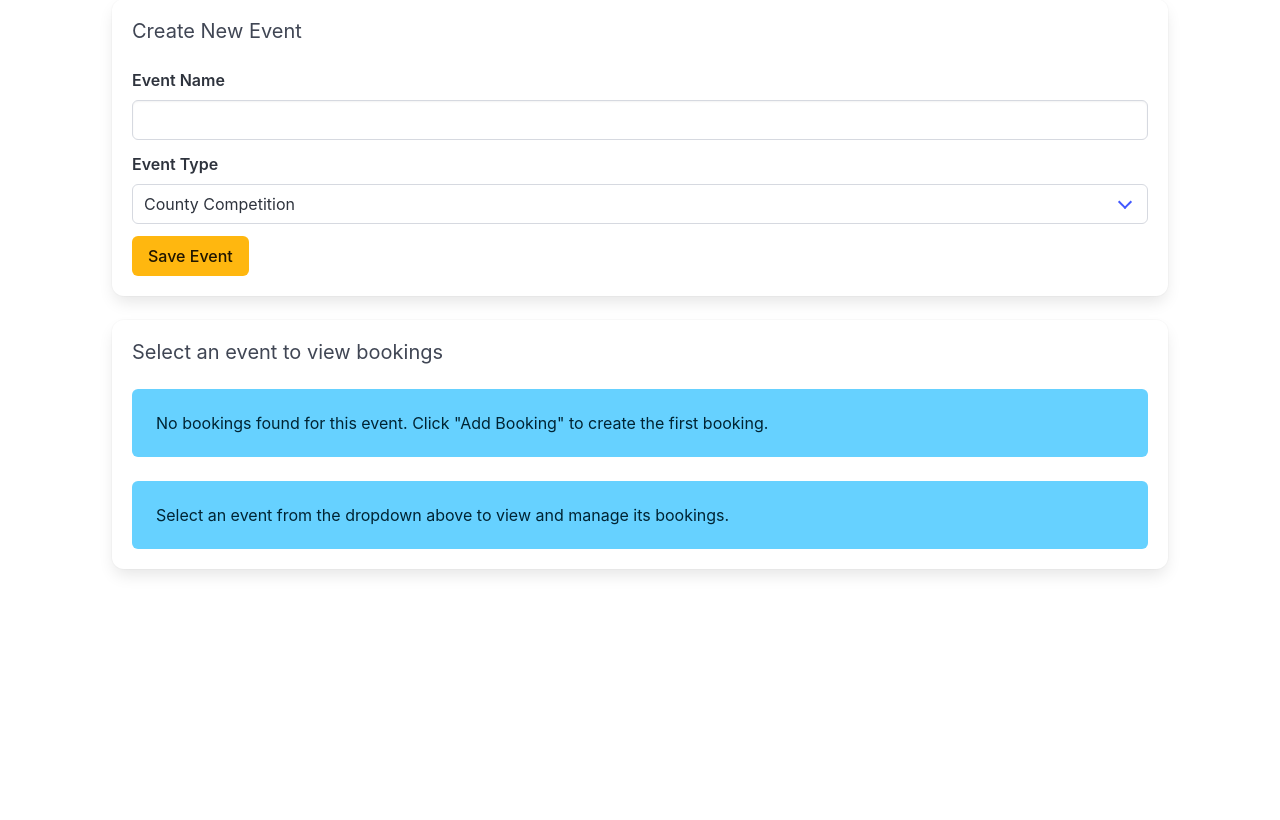
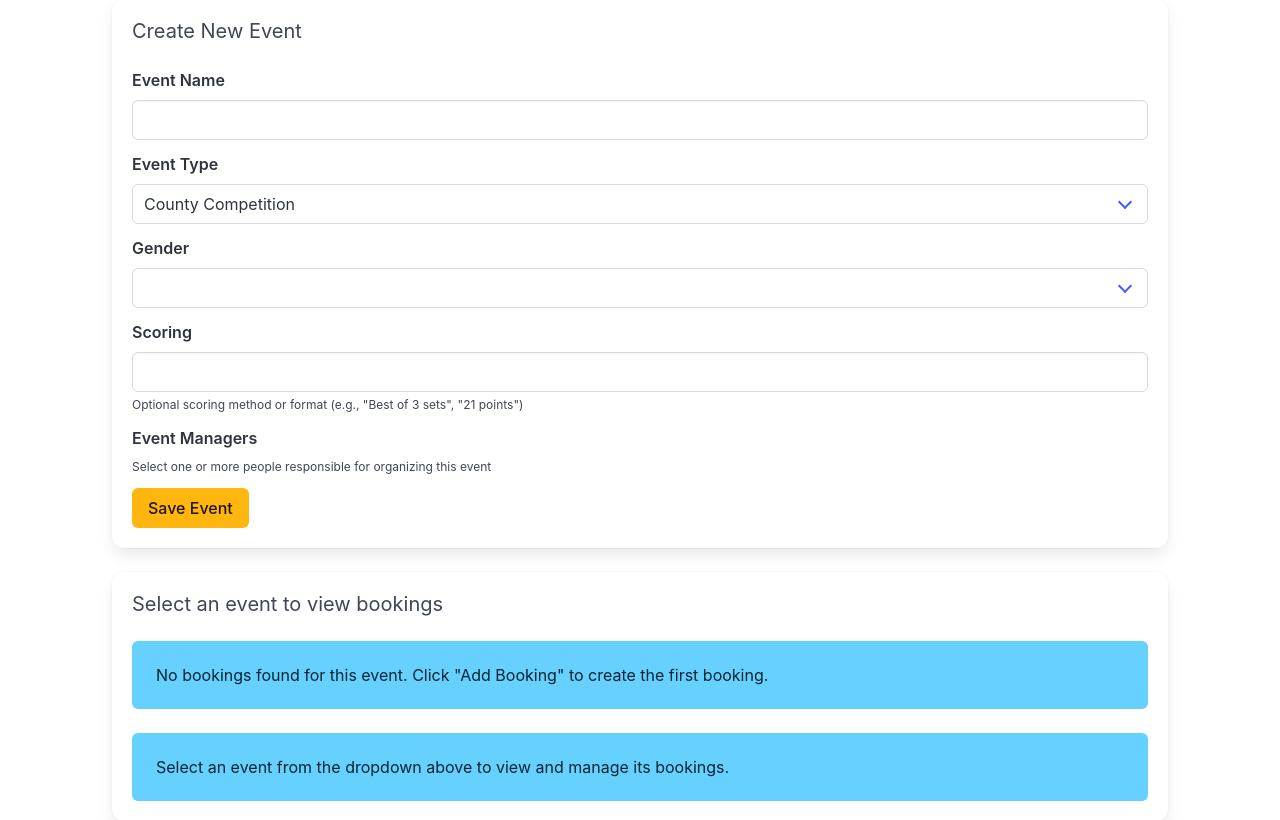
Before and after one commit to vanceb/bowls_club, a Flask app: page /admin/manage_events in a window 1280 px wide. Shown: the part 348-1168 px from the top of the page. Before the commit the page ends 923 px from the top, so only its background shows below. Run offline with Flask 3, Linux system fonts and the light colour scheme; a user stored in the database is signed in; tables that the repository leaves empty hold one stand-in row (values such as "Sample post"); lists and menus that the app fills with data are empty; some libraries are stand-ins or nearby versions.

Commit message:
Integrate Member/Role system for event management
Replace separate EventManager model with role-based architecture:
- Event managers are now Members with "Event Manager" role
- Forms dynamically populate with Members who have appropriate roles
- Single user management system using existing Member/Role structure
- Updated Event model to use Members via event_member_managers association table
- Removed EventManager model and related tables to prevent conflicts
- Updated API endpoints to return member names instead of separate manager records
- Enhanced CLAUDE.md documentation with role-based architecture guidance

This provides a unified user system while maintaining event management capabilities.

🤖 Generated with [Claude Code](https://claude.ai/code)

Co-Authored-By: Claude <noreply@anthropic.com>

```diff
--- a/app/forms.py
+++ b/app/forms.py
@@ -153,6 +153,21 @@ class EventForm(FlaskForm):
         choices=[],  # Choices will be populated dynamically
         validators=[DataRequired()]
     )
+    gender = SelectField(
+        'Gender',
+        coerce=int,
+        choices=[],  # Choices will be populated dynamically
+        validators=[DataRequired()]
+    )
+    scoring = StringField('Scoring', validators=[Optional(), Length(max=64)])
+    event_managers = SelectMultipleField(
+        'Event Managers',
+        coerce=int,
+        choices=[],  # Choices will be populated dynamically
+        validators=[Optional()],
+        option_widget=CheckboxInput(),
+        widget=ListWidget(prefix_label=False)
+    )
     submit = SubmitField('Save Event')
 
     def __init__(self, *args, **kwargs):
@@ -161,6 +176,29 @@ class EventForm(FlaskForm):
         event_types = current_app.config.get('EVENT_TYPES', {})
         self.event_type.choices = [
             (value, name) for name, value in event_types.items()
+        ]
+
+        # Populate the gender choices dynamically from the app config
+        event_genders = current_app.config.get('EVENT_GENDERS', {})
+        self.gender.choices = [
+            (value, name) for name, value in event_genders.items()
+        ]
+
+        # Populate the event managers choices dynamically from Members with Event Manager role
+        from app.models import Member, Role
+        from app import db
+        import sqlalchemy as sa
+
+        # Get Members who have the Event Manager role
+        event_managers = db.session.scalars(
+            sa.select(Member)
+            .join(Member.roles)
+            .where(Role.name == 'Event Manager')
+            .order_by(Member.firstname, Member.lastname)
+        ).all()
+
+        self.event_managers.choices = [
+            (manager.id, f"{manager.firstname} {manager.lastname}") for manager in event_managers
         ]
 
 
--- a/app/routes.py
+++ b/app/routes.py
@@ -848,6 +848,14 @@ def manage_events():
                 if existing_event:
                     existing_event.name = event_form.name.data
                     existing_event.event_type = event_form.event_type.data
+                    existing_event.gender = event_form.gender.data
+                    existing_event.scoring = event_form.scoring.data
+
+                    # Update event managers (many-to-many relationship)
+                    selected_manager_ids = event_form.event_managers.data
+                    selected_managers = db.session.scalars(sa.select(Member).where(Member.id.in_(selected_manager_ids))).all() if selected_manager_ids else []
+                    existing_event.event_managers = selected_managers
+
                     db.session.commit()
                     flash(f'Event "{existing_event.name}" updated successfully!', 'success')
                     # Redirect with event_id to show bookings section
@@ -859,9 +867,19 @@ def manage_events():
                 # Create new event
                 new_event = Event(
                     name=event_form.name.data,
-                    event_type=event_form.event_type.data
+                    event_type=event_form.event_type.data,
+                    gender=event_form.gender.data,
+                    scoring=event_form.scoring.data
                 )
                 db.session.add(new_event)
+                db.session.flush()  # Flush to get the ID before committing
+
+                # Add event managers (many-to-many relationship)
+                selected_manager_ids = event_form.event_managers.data
+                if selected_manager_ids:
+                    selected_managers = db.session.scalars(sa.select(Member).where(Member.id.in_(selected_manager_ids))).all()
+                    new_event.event_managers = selected_managers
+
                 db.session.commit()
                 flash(f'Event "{new_event.name}" created successfully!', 'success')
                 # Redirect with event_id to show bookings section
@@ -875,6 +893,9 @@ def manage_events():
             event_form.event_id.data = selected_event.id
             event_form.name.data = selected_event.name
             event_form.event_type.data = selected_event.event_type
+            event_form.gender.data = selected_event.gender
+            event_form.scoring.data = selected_event.scoring
+            event_form.event_managers.data = [manager.id for manager in selected_event.event_managers]
             event_bookings = selected_event.bookings
 
     return render_template('manage_events.html',
@@ -903,6 +924,10 @@ def get_event(event_id):
         'name': event.name,
         'event_type': event.event_type,
         'event_type_name': event.get_event_type_name(),
+        'gender': event.gender,
+        'gender_name': event.get_gender_name(),
+        'scoring': event.scoring,
+        'event_managers': [{'id': manager.id, 'name': f"{manager.firstname} {manager.lastname}"} for manager in event.event_managers],
         'created_at': event.created_at.isoformat()
     })
 
--- a/app/templates/manage_events.html
+++ b/app/templates/manage_events.html
@@ -42,6 +42,40 @@
                     </div>
                 </div>
                 {% for error in event_form.event_type.errors %}
+                    <p class="help is-danger">{{ error }}</p>
+                {% endfor %}
+            </div>
+
+            <div class="field">
+                <label class="label">Gender</label>
+                <div class="control">
+                    <div class="select is-fullwidth">
+                        {{ event_form.gender() }}
+                    </div>
+                </div>
+                {% for error in event_form.gender.errors %}
+                    <p class="help is-danger">{{ error }}</p>
+                {% endfor %}
+            </div>
+
+            <div class="field">
+                <label class="label">Scoring</label>
+                <div class="control">
+                    {{ event_form.scoring(class="input") }}
+                </div>
+                <p class="help">Optional scoring method or format (e.g., "Best of 3 sets", "21 points")</p>
+                {% for error in event_form.scoring.errors %}
+                    <p class="help is-danger">{{ error }}</p>
+                {% endfor %}
+            </div>
+
+            <div class="field">
+                <label class="label">Event Managers</label>
+                <div class="control">
+                    {{ event_form.event_managers() }}
+                </div>
+                <p class="help">Select one or more people responsible for organizing this event</p>
+                {% for error in event_form.event_managers.errors %}
                     <p class="help is-danger">{{ error }}</p>
                 {% endfor %}
             </div>
@@ -326,6 +360,22 @@ document.addEventListener('DOMContentLoaded', function() {
             eventIdInput.value = '';
             nameInput.value = '';
             typeSelect.value = '';
+
+            // Clear new fields
+            const genderSelect = document.getElementById('gender');
+            const scoringInput = document.getElementById('scoring');
+            const eventManagersCheckboxes = document.querySelectorAll('input[name="event_managers"]');
+
+            if (genderSelect) genderSelect.value = '4'; // Default to "Open"
+            if (scoringInput) scoringInput.value = '';
+
+            // Clear event managers checkboxes
+            if (eventManagersCheckboxes) {
+                eventManagersCheckboxes.forEach(checkbox => {
+                    checkbox.checked = false;
+                });
+            }
+
             eventFormTitle.textContent = 'Create New Event';
 
             // Hide bookings section content
@@ -351,6 +401,22 @@ document.addEventListener('DOMContentLoaded', function() {
                     eventIdInput.value = data.id;
                     nameInput.value = data.name;
                     typeSelect.value = data.event_type;
+
+                    // Update new fields
+                    const genderSelect = document.getElementById('gender');
+                    const scoringInput = document.getElementById('scoring');
+                    const eventManagersCheckboxes = document.querySelectorAll('input[name="event_managers"]');
+
+                    if (genderSelect) genderSelect.value = data.gender;
+                    if (scoringInput) scoringInput.value = data.scoring || '';
+
+                    // Update event managers checkboxes
+                    if (eventManagersCheckboxes) {
+                        eventManagersCheckboxes.forEach(checkbox => {
+                            checkbox.checked = data.event_managers.some(manager => manager.id == checkbox.value);
+                        });
+                    }
+
                     eventFormTitle.textContent = `Edit Event: ${data.name}`;
 
                     // Update bookings section
```
Also changed, not shown: CLAUDE.md (+20 -6 lines), app/models.py (+31 -1 lines), migrations/versions/08cbfccaa094_remove_eventmanager_model_and_tables.py (added, +43 -0 lines), migrations/versions/6c10d353e020_transition_from_eventmanager_to_member_.py (added, +34 -0 lines).
